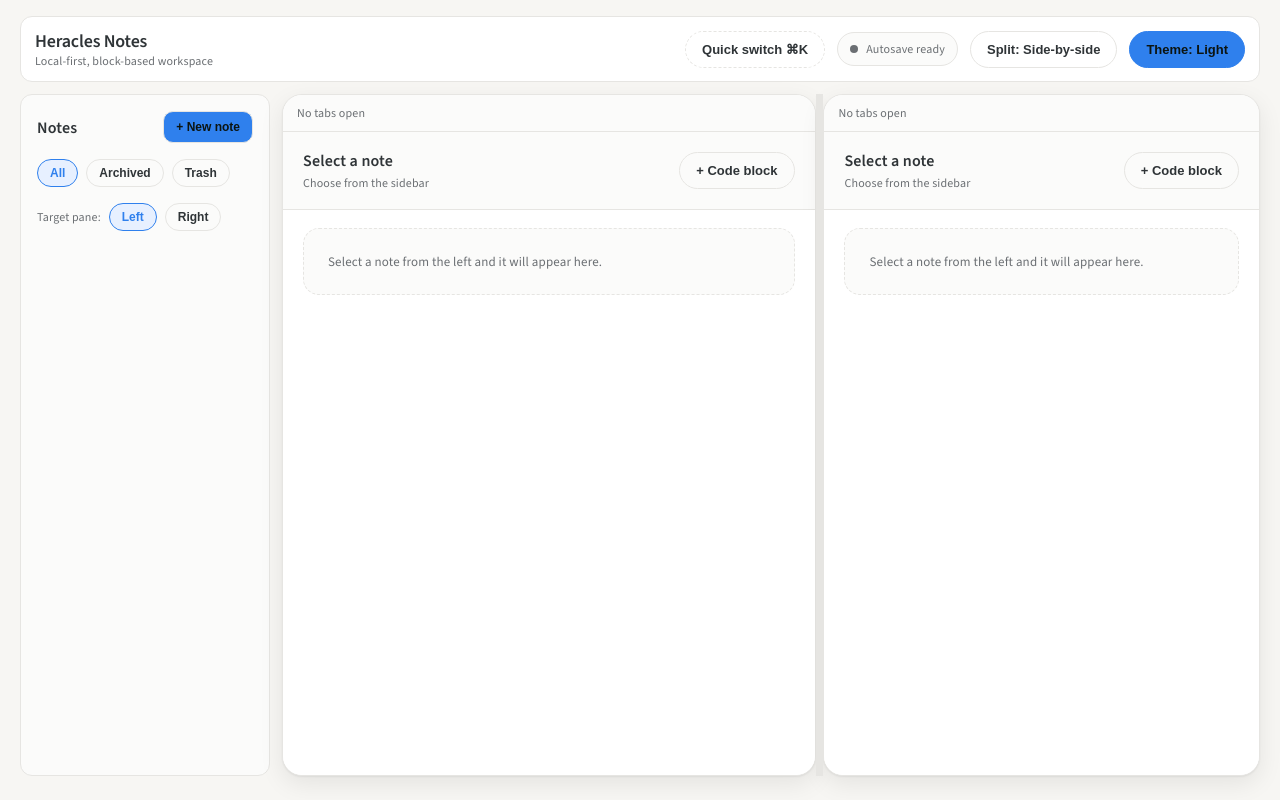
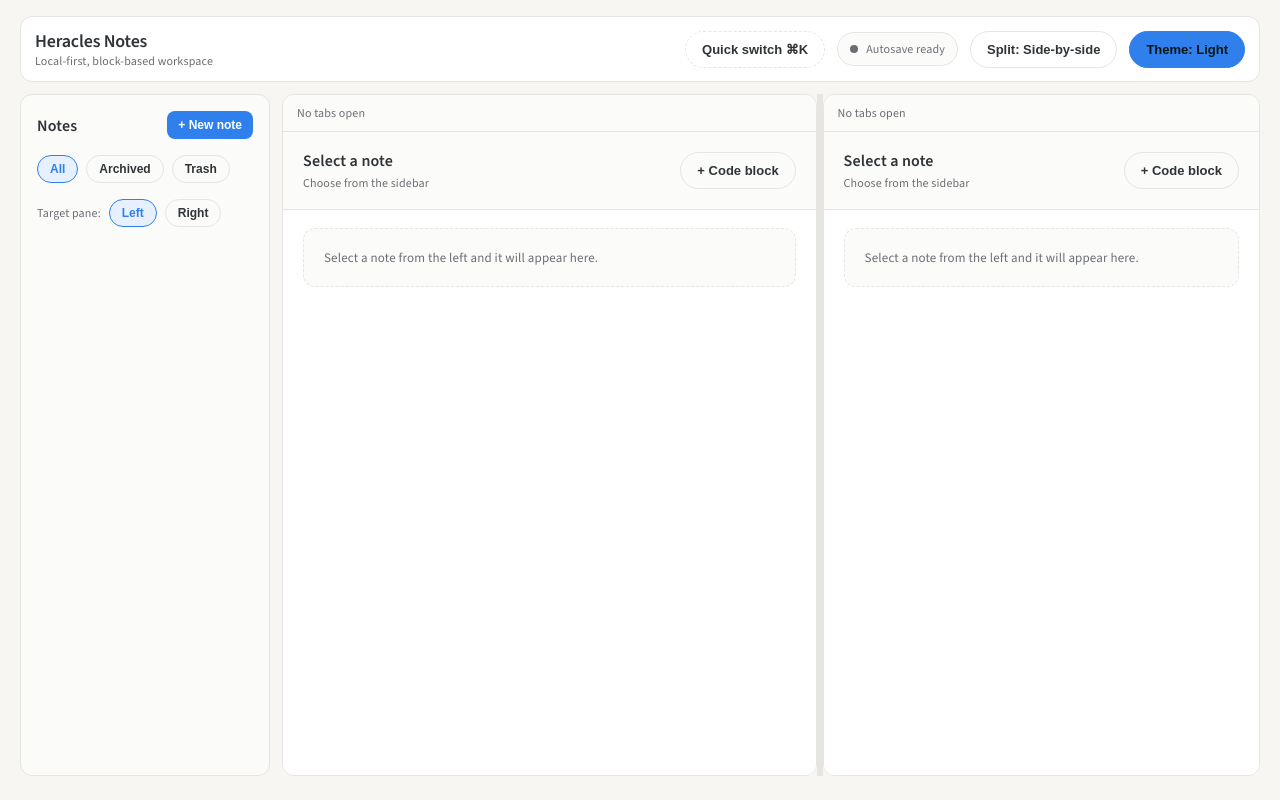
Before and after one commit to tacticalbadger/Heracles, a React (Vite) app in the folder renderer/: page / in a window 1280 px wide. Built offline with nearby package versions, Linux system fonts and the light colour scheme.

Commit message:
Style: Standardize panel and structural component visuals

```diff
--- a/renderer/src/styles.css
+++ b/renderer/src/styles.css
@@ -122,11 +122,11 @@ body {
 }
 
 .sidebar__button {
-  border-radius: 10px;
-  border: 1px solid var(--border);
+  border-radius: 8px;
+  border: 1px solid transparent;
   background: var(--accent);
-  color: #0c1411;
-  padding: 8px 12px;
+  color: #ffffff;
+  padding: 6px 10px;
   font-size: 12px;
   font-weight: 600;
   cursor: pointer;
@@ -270,12 +270,12 @@ body {
 }
 
 .split-view--vertical .split-view__divider {
-  width: 8px;
+  width: 6px;
   cursor: col-resize;
 }
 
 .split-view--horizontal .split-view__divider {
-  height: 8px;
+  height: 6px;
   cursor: row-resize;
 }
 
@@ -390,9 +390,9 @@ body {
   flex-direction: column;
   background: var(--surface);
   border: 1px solid var(--border);
-  border-radius: 20px;
+  border-radius: 12px;
   overflow: hidden;
-  box-shadow: var(--shadow);
+  box-shadow: none;
   min-height: 360px;
 }
 
@@ -439,8 +439,8 @@ body {
 }
 
 .pane__empty {
-  padding: 24px;
-  border-radius: 16px;
+  padding: 20px;
+  border-radius: 12px;
   border: 1px dashed var(--border);
   background: var(--pane-bg);
   color: var(--text-muted);
@@ -461,7 +461,7 @@ body {
 .switcher__panel {
   width: min(520px, 90vw);
   background: var(--surface);
-  border-radius: 20px;
+  border-radius: 12px;
   border: 1px solid var(--border);
   box-shadow: var(--shadow);
   padding: 16px;
@@ -560,8 +560,8 @@ body {
 .toast {
   background: var(--surface);
   border: 1px solid var(--border);
-  padding: 10px 14px;
-  border-radius: 12px;
+  padding: 8px 12px;
+  border-radius: 10px;
   font-size: 12px;
   box-shadow: var(--shadow);
 }
```
